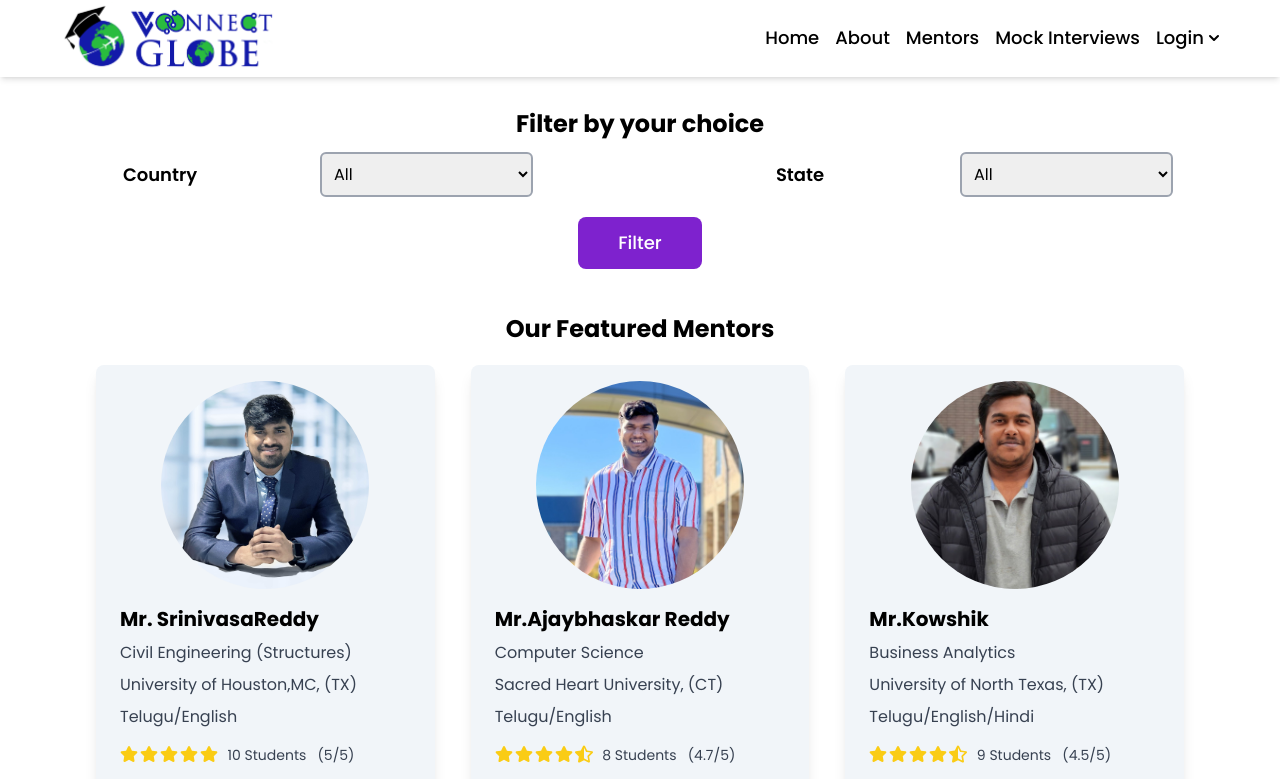
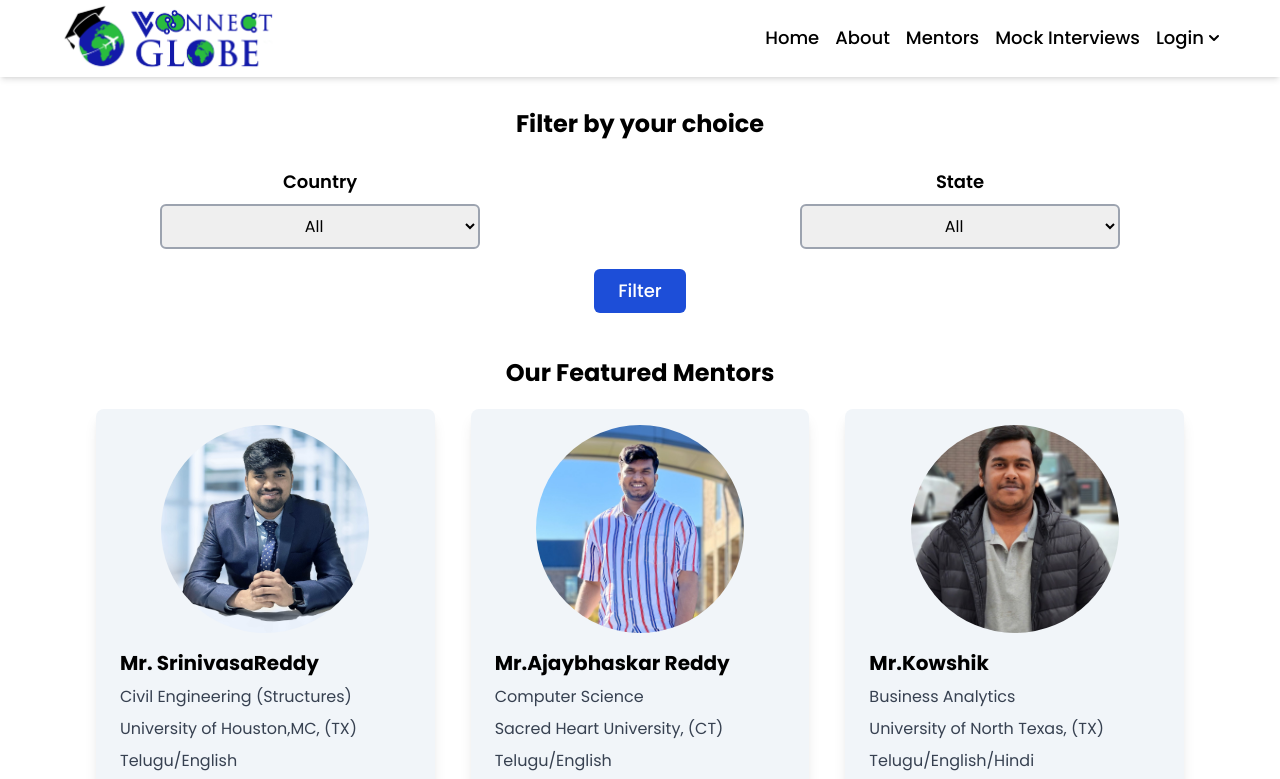
Before and after one commit to shaikahmadnawaz/vconnectglobe, a React (Create React App) app: page /mentorspage in a window 1280 px wide. Shown: the top 779 px of the page. Built offline with nearby package versions, Linux system fonts and the light colour scheme.

Commit message:
set routing starting from the page and mentors page UI changes

```diff
--- a/src/components/JoinTeam.js
+++ b/src/components/JoinTeam.js
@@ -41,7 +41,7 @@ const JoinTeam = () => {
               href="https://forms.gle/q8iUkKbXcxZHZj6B9"
               target="_blank"
               rel="noreferrer"
-              class="bg-gradient-to-r from-green-400 to-blue-500 hover:from-pink-500 hover:to-yellow-500 text-white font-medium rounded-md px-4 py-2 text-center inline-block"
+              class="focus:outline-none bg-blue-700 hover:bg-blue-800 focus:ring-4 focus:ring-purple-300 text-lg mb-2 dark:bg-blue-600 dark:hover:bg-blue-700 dark:focus:ring-blue-900 text-white font-medium rounded-md px-4 py-2 text-center inline-block"
             >
               Join Our Team
             </a>
--- a/src/components/Mentors.js
+++ b/src/components/Mentors.js
@@ -166,7 +166,7 @@ const Mentors = () => {
                   href={mentor.appointmentLink}
                   target="_blank"
                   rel="noreferrer"
-                  className="block my-4 bg-blue-500 text-white font-medium rounded-md px-4 py-2 text-center"
+                  className="block my-4 focus:outline-none text-white bg-blue-700 hover:bg-blue-800 focus:ring-4 focus:ring-purple-300 text-lg mb-2 dark:bg-blue-600 dark:hover:bg-blue-700 dark:focus:ring-blue-900 font-medium rounded-md px-4 py-2 text-center"
                 >
                   Schedule Appointment
                 </a>
@@ -174,11 +174,17 @@ const Mentors = () => {
             </div>
           );
         })}
-
       </div>
-      <div className="flex items-center justify-center mt-10">
-						<Link to={"/mentorspage"}><button type="submit" className="focus:outline-none text-white bg-purple-700 hover:bg-purple-800 focus:ring-4 focus:ring-purple-300 font-medium rounded-lg text-lg px-10 py-3 mb-2 dark:bg-purple-600 dark:hover:bg-purple-700 dark:focus:ring-purple-900">View More Mentors</button></Link>
-			</div>
+      <div className="flex items-center justify-center mt-5">
+        <Link to={"/mentorspage"}>
+          <button
+            type="submit"
+            className="focus:outline-none text-white bg-blue-700 hover:bg-blue-800 focus:ring-4 focus:ring-purple-300 font-medium rounded-lg text-lg px-10 py-3 mb-2 dark:bg-blue-600 dark:hover:bg-blue-700 dark:focus:ring-blue-900"
+          >
+            View More Mentors
+          </button>
+        </Link>
+      </div>
     </section>
   );
 };
--- a/src/components/MentorsPage.js
+++ b/src/components/MentorsPage.js
@@ -1,89 +1,112 @@
-import React from "react";
+import React, { useEffect } from "react";
 import Navbar from "./Navbar";
+import { useLocation } from "react-router-dom";
 import Footer from "./Footer";
 import mentorsData from "../Data/mentorsData";
 import { useState } from "react";
 import StarRating from "./StarRating";
 const MentorsPage = () => {
-  const [filteredMentors,setFilteredMentors] = useState(mentorsData);
-  const [filters,setFilters] = useState({
-		country : "",
-		state : "",
-		university : "",
-		gender : ""
+  const { pathname } = useLocation();
+  useEffect(() => {
+    window.scrollTo(0, 0);
+  }, [pathname]);
+  const [filteredMentors, setFilteredMentors] = useState(mentorsData);
+  const [filters, setFilters] = useState({
+    country: "",
+    state: "",
+    university: "",
+    gender: "",
   });
 
   const countries = [...new Set(mentorsData.map((mentor) => mentor.country))];
-  const states = [...new Set(mentorsData.map((mentor)=>mentor.state))].sort();
-	const universities = [...new Set(mentorsData.map((mentor)=>mentor.university))].sort();
-
+  const states = [...new Set(mentorsData.map((mentor) => mentor.state))].sort();
+  const universities = [
+    ...new Set(mentorsData.map((mentor) => mentor.university)),
+  ].sort();
 
   const handleFilterChange = (e) => {
-		console.log(e.target.name +" : "+ e.target.value);
+    console.log(e.target.name + " : " + e.target.value);
 
-		setFilters({...filters ,[e.target.name] : e.target.value});
-	}
+    setFilters({ ...filters, [e.target.name]: e.target.value });
+  };
 
   const handleSubmit = (e) => {
     e.preventDefault();
-		const validFilters = {}
+    const validFilters = {};
     for (const [key, value] of Object.entries(filters)) {
       if (value !== null && value !== "") {
         validFilters[key] = value;
       }
     }
 
-		const filteredData = mentorsData.filter((mentor)=>{
+    const filteredData = mentorsData.filter((mentor) => {
       for (const [key, value] of Object.entries(validFilters)) {
         if (mentor[key] !== value) {
           return false;
         }
       }
       return true;
-		})
+    });
     console.log(filteredData);
     setFilteredMentors(filteredData);
-	}
+  };
 
   return (
     <div className="pt-24">
       <Navbar />
       {/* filter and mentor cards */}
       <section id="#mentors">
-				<h3 className="text-center text-2xl font-bold m-3">Filter by your choice</h3>
+        <h3 className="text-center text-2xl font-bold mt-3">
+          Filter by your choice
+        </h3>
         {/* Filter options */}
         <form onSubmit={handleSubmit}>
-        <div className="grid grid-cols-1 md:grid-cols-2 items-center justify-center gap-y-4">
+          <div className="grid grid-cols-1 md:grid-cols-2 items-center justify-center mt-7 gap-y-4">
             {/* country filter */}
-          <div className="grid justify-center items-center grid-cols-2">
+            <div className="flex flex-col items-center justify-center mx-14 md:mx-0">
               <label
                 htmlFor="country filter"
-              className="sm:text-sm md:text-md lg:text-lg font-semibold flex items-center justify-center"
+                className="text-lg font-semibold mb-2"
               >
                 Country
               </label>
-            <select className="border-gray-400 border-2 rounded-md p-2 w-3/4 lg:w-2/3" name="country"onChange={handleFilterChange} defaultValue={"all"}>
+              <select
+                className="border-gray-400 border-2 text-center rounded-md p-2 w-full sm:w-1/2"
+                name="country"
+                onChange={handleFilterChange}
+                defaultValue="all"
+              >
                 <option value="all">All</option>
-              {countries.map((countryName, key) => {
-                return <option value={countryName}>{countryName}</option>;
-              })}
+                {countries.map((countryName, key) => (
+                  <option key={key} value={countryName}>
+                    {countryName}
+                  </option>
+                ))}
               </select>
             </div>
             {/* state filter */}
-          <div className="grid justify-center items-center grid-cols-2">
+            <div className="flex flex-col items-center justify-center mx-14 md:mx-0">
               <label
                 htmlFor="state filter"
-              className="sm:text-sm md:text-md lg:text-lg font-semibold flex items-center justify-center"
+                className="text-lg font-semibold mb-2"
               >
                 State
               </label>
-            <select className="border-gray-400 border-2 rounded-md p-2 w-3/4 lg:w-2/3" name="state" onChange={handleFilterChange} defaultValue={"all"}>
+              <select
+                className="border-gray-400 text-center border-2 rounded-md p-2 w-full sm:w-1/2"
+                name="state"
+                onChange={handleFilterChange}
+                defaultValue="all"
+              >
                 <option value="all">All</option>
-              {states.map((stateName, key) => {
-                return <option value={stateName}>{stateName}</option>;
-              })}
+                {states.map((stateName, key) => (
+                  <option key={key} value={stateName}>
+                    {stateName}
+                  </option>
+                ))}
               </select>
             </div>
+
             {/* university filter */}
             {/* <div className="grid justify-center items-center grid-cols-2">
             <label
@@ -102,16 +125,22 @@ const MentorsPage = () => {
             {/* gender filter */}
 
             {/* Filter button */}
-
           </div>
           <div className="flex items-center justify-center mt-5 gap-x-4">
-						<button type="submit" className="focus:outline-none text-white bg-purple-700 hover:bg-purple-800 focus:ring-4 focus:ring-purple-300 font-medium rounded-lg text-lg px-10 py-3 mb-2 dark:bg-purple-600 dark:hover:bg-purple-700 dark:focus:ring-purple-900">Filter</button>
+            <button
+              type="submit"
+              className=" px-6 py-2 focus:outline-none text-white bg-blue-700 hover:bg-blue-800 focus:ring-4 focus:ring-purple-300 text-lg mb-2 dark:bg-blue-600 dark:hover:bg-blue-700 dark:focus:ring-blue-900 font-medium rounded-md"
+            >
+              Filter
+            </button>
             {/* <button type="button" className="focus:outline-none text-white bg-purple-700 hover:bg-purple-800 focus:ring-4 focus:ring-purple-300 font-medium rounded-lg text-lg px-10 py-3 mb-2 dark:bg-purple-600 dark:hover:bg-purple-700 dark:focus:ring-purple-900">Reset</button> */}
           </div>
         </form>
         {/* Mentor cards */}
         <div className="p-4 lg:px-20">
-					<h3 className="text-center text-2xl font-bold m-5">Our Featured Mentors</h3>
+          <h3 className="text-center text-2xl font-bold m-5">
+            Our Featured Mentors
+          </h3>
           <div className="grid lg:gap-x-9 grid-cols-1 md:grid-cols-2 lg:grid-cols-3 gap-x-32 gap-y-20 mx-4">
             {filteredMentors.map((mentor, index) => {
               return (
@@ -160,10 +189,7 @@ const MentorsPage = () => {
           </div>
         </div>
       </section>
-			<div className="absolute bottom-0">
-
-			</div>
-
+      <div className="absolute bottom-0"></div>
     </div>
   );
 };
```
Also changed, not shown: src/App.js (+11 -11 lines). Lines whose indentation alone changed are shown as unchanged.
